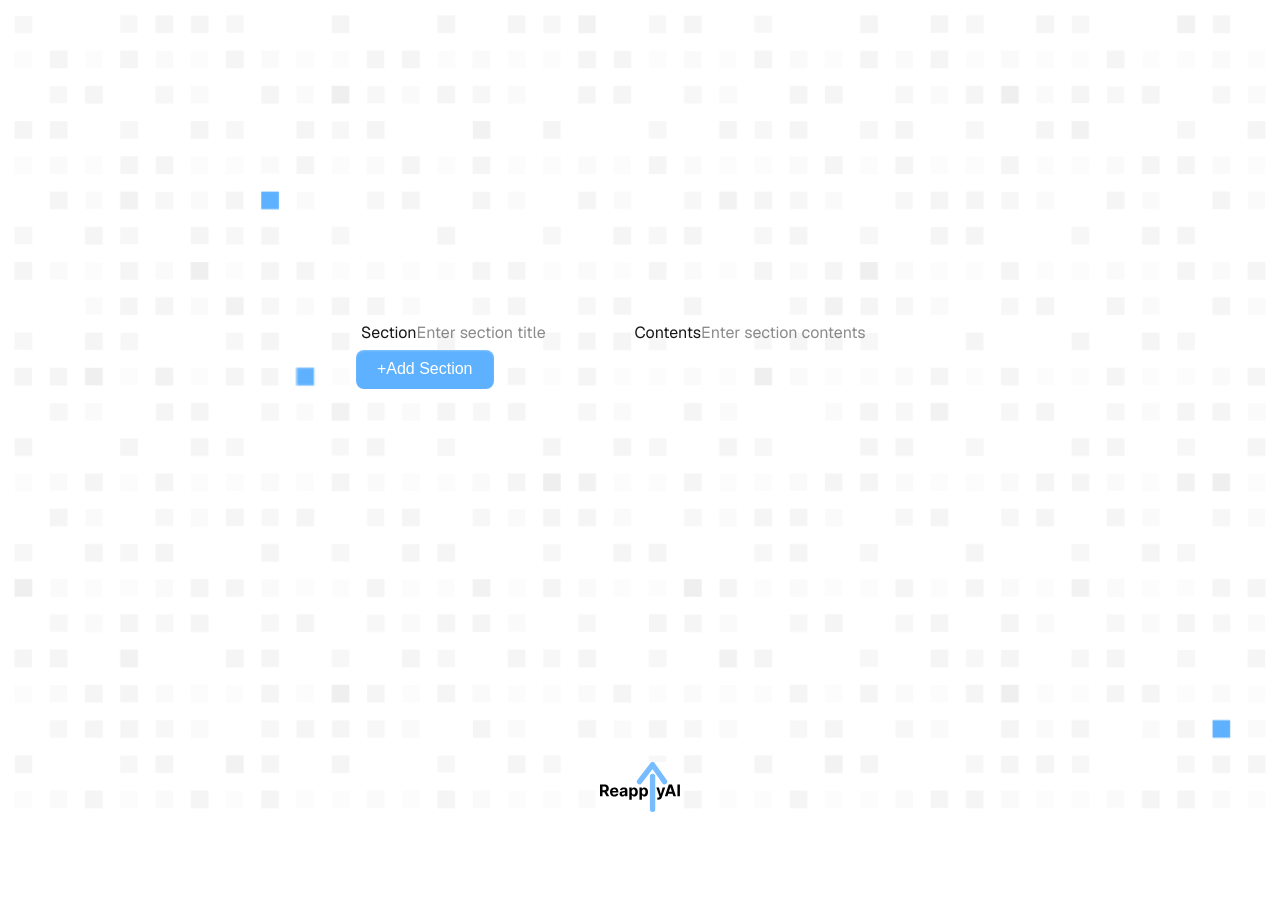
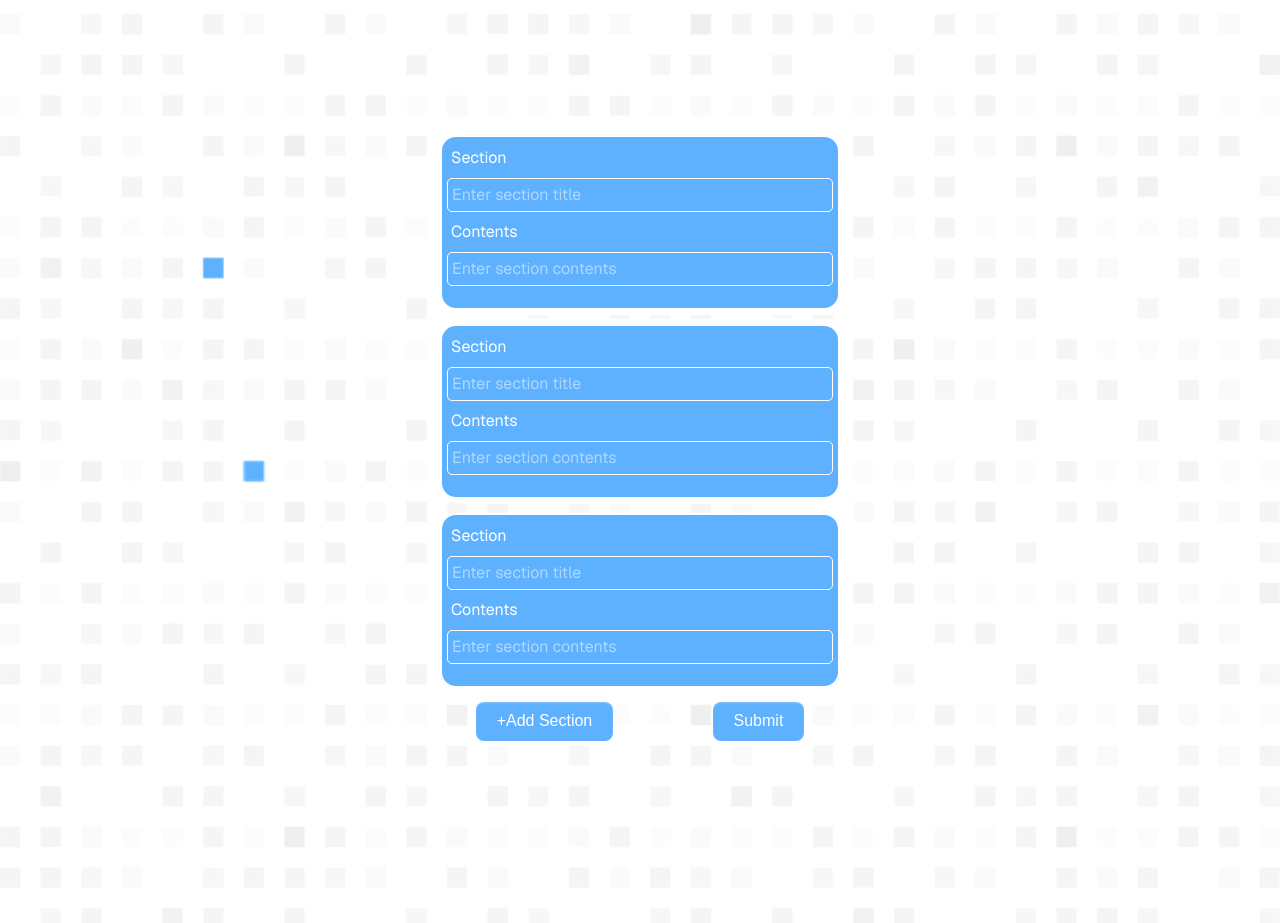
Before and after one commit to E-Mund/ReapplyAI, a Next.js app in the folder reapplyai/: page /edit in a window 1280 px wide. Shown: the part 240-1163 px from the top of the page. Before the commit the page ends 1057 px from the top, so only its background shows below. Built offline with nearby package versions, Linux system fonts and the light colour scheme.

Commit message:
Finished section component

```diff
--- a/reapplyai/src/components/Section/Section.tsx
+++ b/reapplyai/src/components/Section/Section.tsx
@@ -1,14 +1,16 @@
+import "./section.css"
+
 interface sectionProps {
     key: number;
 };
 
 export default function Section(props: sectionProps) {
     return (
-        <>
+        <div className="section rounded-2xl">
           <label htmlFor="section">Section</label>
           <input type="text" name="section" placeholder="Enter section title" />
           <label htmlFor="contents">Contents</label>
           <input type="text" name="contents" placeholder="Enter section contents" />
-        </>
+        </div>
     );
 }
--- a/reapplyai/src/components/Section/Sections.tsx
+++ b/reapplyai/src/components/Section/Sections.tsx
@@ -1,14 +1,14 @@
 import { useState } from "react";
 
-import Button from "@/components/Button/Button";
+import Button from "../Button/Button";
 import Section from "./Section";
 
-import "./section.css";
+import "./section.css"
 
-const init = [<Section key={1}/>];
+const init = [<Section key={1}/>, <Section key={2}/>, <Section key={3}/>];
 
 export default function Sections() {
-    const [key, setKey] = useState(2);
+    const [key, setKey] = useState(4);
     const [sections, setSections] = useState(init);
 
     function addSection() {
@@ -23,7 +23,10 @@ export default function Sections() {
                     {sections}
                 </form>
             </div>
-          <Button name="+Add Section" onClick={addSection}/>
+            <div className="buttons">
+              <Button name="+Add Section" onClick={addSection}/>
+              <Button name="Submit" onClick={() => console.log("Submitted!")}/>
+            </div>
         </div>
     );
 }
--- a/reapplyai/src/components/Section/section.css
+++ b/reapplyai/src/components/Section/section.css
@@ -0,0 +1,29 @@
+.section {
+    padding: 3px;
+    margin: 14px;
+    display: flex;
+    flex-flow: column nowrap;
+    background-color: #5EB1FF;
+    color: white;
+    height: 175px;
+    width: 400px;
+    border: solid 2px white;
+    box-shadow: 5px 5px;
+}
+
+.buttons {
+    display: flex;
+    justify-content: space-around;
+}
+
+label {
+    padding: 4px;
+    margin: 2px;
+}
+
+input {
+    border: 1px solid white;
+    border-radius: 5px;
+    padding: 4px;
+    margin: 2px;
+}
```
